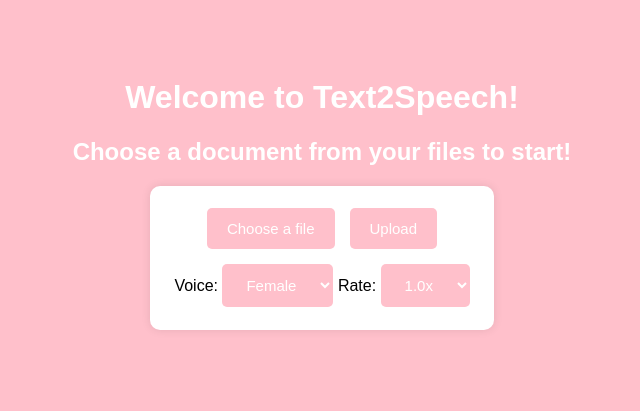
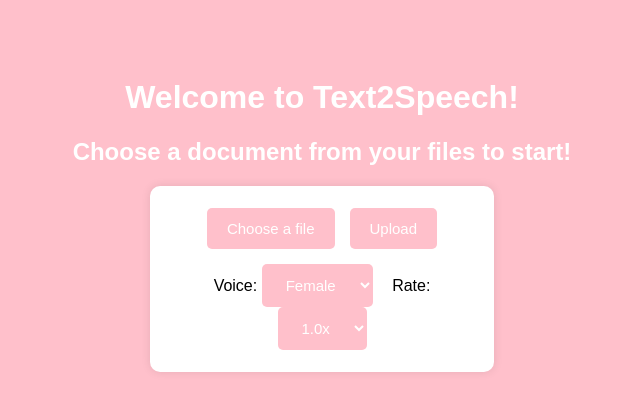
Before and after one commit to cullenowens/Text2Speech, a Flask app: page / in a window 1280 px wide. Shown: the top 411 px of the page, without its empty margins (318-958 px from the left). Run offline with Flask 3, Linux system fonts and the light colour scheme.

Commit message:
margin fix

```diff
--- a/src/static/styles/style.css
+++ b/src/static/styles/style.css
@@ -66,6 +66,7 @@ input[type="file"] {
   border: none;
   padding: 12px 20px;
   border-radius: 5px;
+  margin-right: 15px;
 }
 
 #rate {
```
